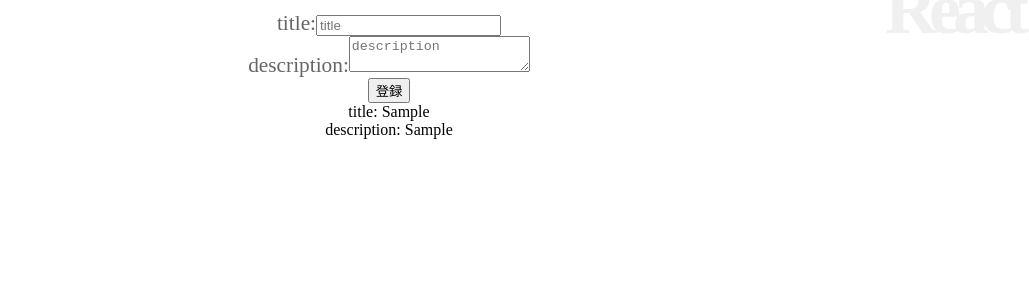
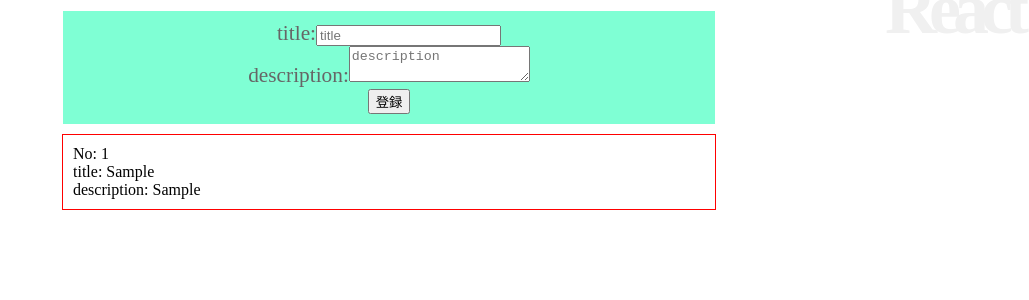
Before and after one commit to wakazoku/sample_react, a React (Create React App) app: page / in a window 1280 px wide. Both pictures are taken after typing "Sample", "Sample" into the empty fields and a click on the button "登録". Shown: the top 300 px of the page, without its empty margins (251-1280 px from the left). Built offline with nearby package versions, Linux system fonts and the light colour scheme.

Commit message:
連番、スタイリングを付与

```diff
--- a/src/App.js
+++ b/src/App.js
@@ -2,6 +2,9 @@ import React, { Component } from "react";
 import "./App.css";
 import "./TodoListItem";
 import TodoListItem from "./TodoListItem";
+
+// 以下記事を参考にしています。
+// https://qiita.com/rioc/items/8723c236e10d989e827d
 
 class App extends Component {
   state = {
@@ -13,16 +16,21 @@ class App extends Component {
     this.addTodo = this.addTodo.bind(this);
   }
 
+  number = 1;
+
   addTodo(e) {
     e.preventDefault();
+
     const titleElements = e.target.elements.title;
     const descriptionElements = e.target.elements.description;
 
-    if (!titleElements.value || !descriptionElements) return;
+    if (!titleElements.value || !descriptionElements)
+      return alert("入力がないです");
 
     this.setState(
       {
         todoList: this.state.todoList.concat({
+          number: this.number++,
           title: titleElements.value,
           description: descriptionElements.value
         })
@@ -40,7 +48,7 @@ class App extends Component {
         <h1>React</h1>
         <div>
           <form id="todoListForm" onSubmit={this.addTodo}>
-            <div>
+            <div className="todoListFormInput">
               <p>
                 title:
                 <input type="text" id="title" placeholder="title" />
@@ -50,14 +58,17 @@ class App extends Component {
                 <textarea id="description" placeholder="description" />
               </p>
             </div>
-            <div>
-              <button type="submit">登録</button>
+            <div className="todoListFormControl">
+              <p>
+                <button type="submit">登録</button>
+              </p>
             </div>
           </form>
           <div>
             {this.state.todoList.map(todo => (
               <TodoListItem
-                key={todo.title}
+                key={todo.number}
+                number={todo.number}
                 title={todo.title}
                 description={todo.description}
               />
--- a/src/TodoListItem.css
+++ b/src/TodoListItem.css
@@ -0,0 +1,23 @@
+form#todoListForm {
+  background-color: aquamarine;
+  padding: 10px;
+  width: 50%;
+  margin: 0 auto;
+}
+
+form#todoListForm > div.todoListFormInput > p {
+}
+
+form#todoListForm > div.todoListFormControl > p {
+}
+
+div.TodoListItem {
+  padding: 10px;
+  border: 1px solid red;
+  width: 50%;
+  margin: 10px auto;
+}
+
+div.TodoListItem > div.TodoListItem-title {
+  text-align: left;
+}
--- a/src/TodoListItem.js
+++ b/src/TodoListItem.js
@@ -3,10 +3,11 @@ import "./TodoListItem.css";
 
 class TodoListItem extends Component {
   render() {
-    const { title, description } = this.props;
+    const { title, description, number } = this.props;
 
     return (
       <div className="TodoListItem">
+        <div className="TodoListItem-title">No: {number}</div>
         <div className="TodoListItem-title">title: {title}</div>
         <div className="TodoListItem-title">description: {description}</div>
       </div>
```
